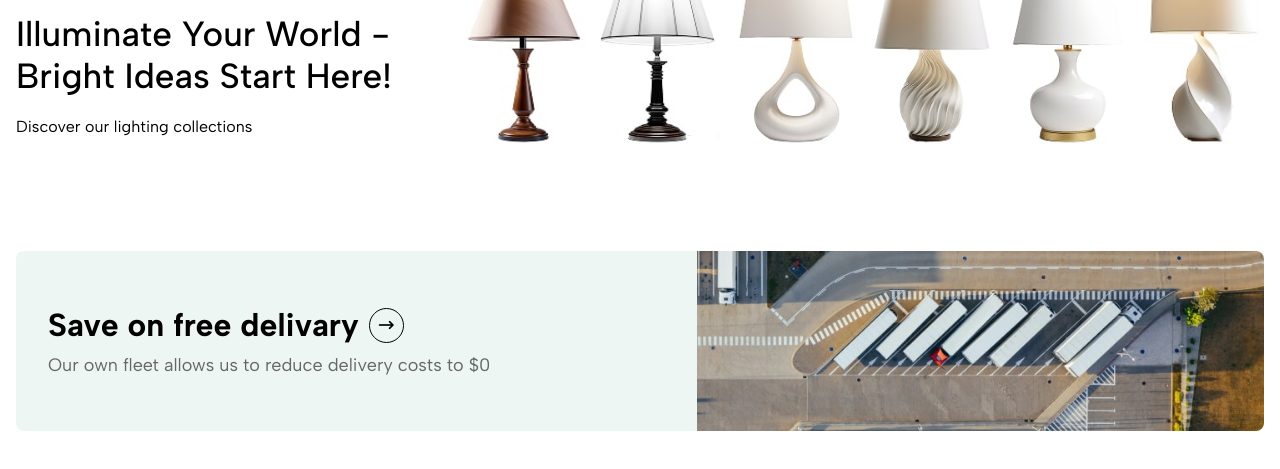
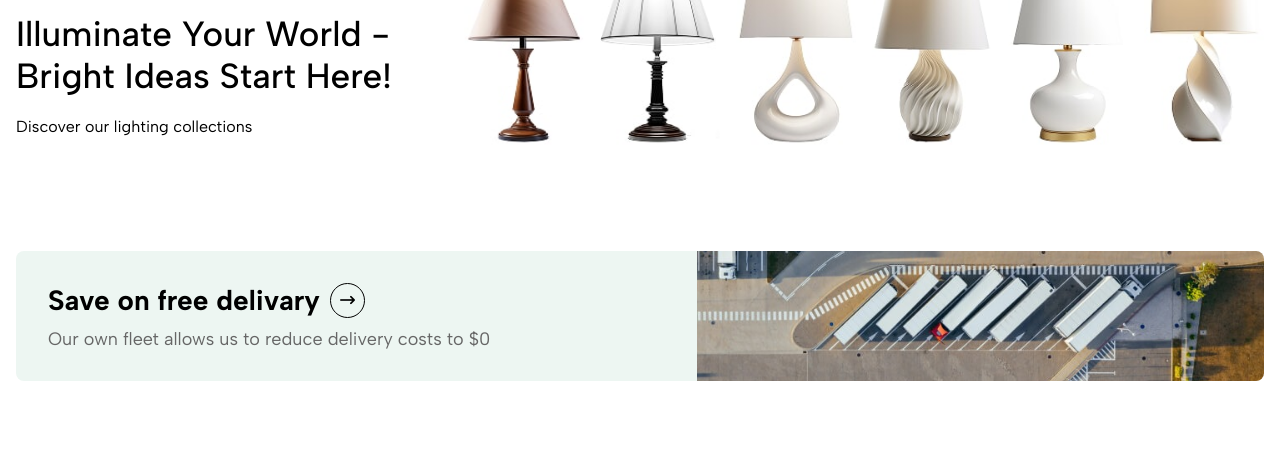
Before and after one commit to mohamedelkashef15/Cozy-corner, a plain HTML site: page index.html in a window 1280 px wide. Shown: the part 2731-3200 px from the top of the page. Drawn offline with nearby package versions, Linux system fonts and the light colour scheme.

Commit message:
about section

```diff
--- a/style.css
+++ b/style.css
@@ -552,7 +552,7 @@ a {
 }
 
 .delivery-banner .delivery-content h2 {
-  font-size: 32px;
+  font-size: 28px;
   margin-right: 10px;
 }
 
@@ -563,7 +563,7 @@ a {
 
 .delivery-image img {
   width: 100%;
-  height: 180px;
+  height: 130px;
   object-fit: cover;
   display: block;
 }
```
